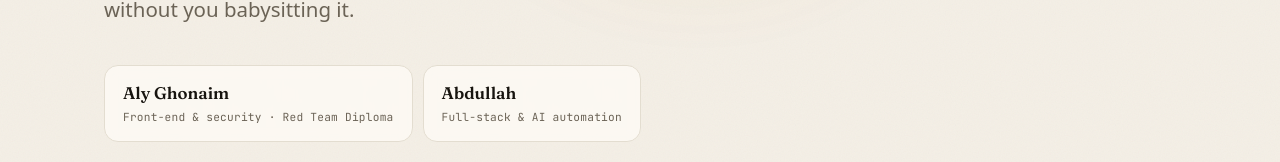
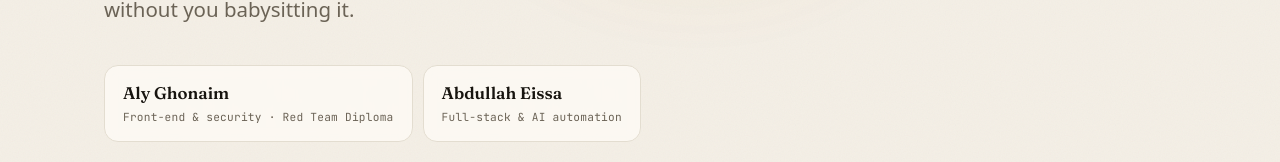
Before and after one commit to aly-ghonaim/doubleaa, a Next.js app: page / in a window 1280 px wide. Shown: the part 638-800 px from the top of the page. Built offline with nearby package versions, Linux system fonts and the light colour scheme.

Commit message:
feat: add Abdullah Eissa's full name across hero and footer

```diff
--- a/src/app/page.tsx
+++ b/src/app/page.tsx
@@ -43,7 +43,7 @@ export default function Home() {
                 </span>
               </div>
               <div className="who">
-                <span className="who-name">Abdullah</span>
+                <span className="who-name">Abdullah Eissa</span>
                 <span className="who-role">Full-stack &amp; AI automation</span>
               </div>
             </div>
@@ -145,7 +145,8 @@ export default function Home() {
               <i>a</i>
             </div>
             <p className="footer-note">
-              Web development &amp; AI automation — Aly Ghonaim &amp; Abdullah.
+              Web development &amp; AI automation — Aly Ghonaim &amp; Abdullah
+              Eissa.
             </p>
           </div>
           <div className="footer-contact">
@@ -160,7 +161,8 @@ export default function Home() {
               </a>
             </div>
             <div>
-              <span className="ct-lbl">abdullah</span>— contact to add
+              <span className="ct-lbl">abdullah</span>
+              <span className="selectable">Abdullah Eissa</span>
             </div>
           </div>
         </div>
```
